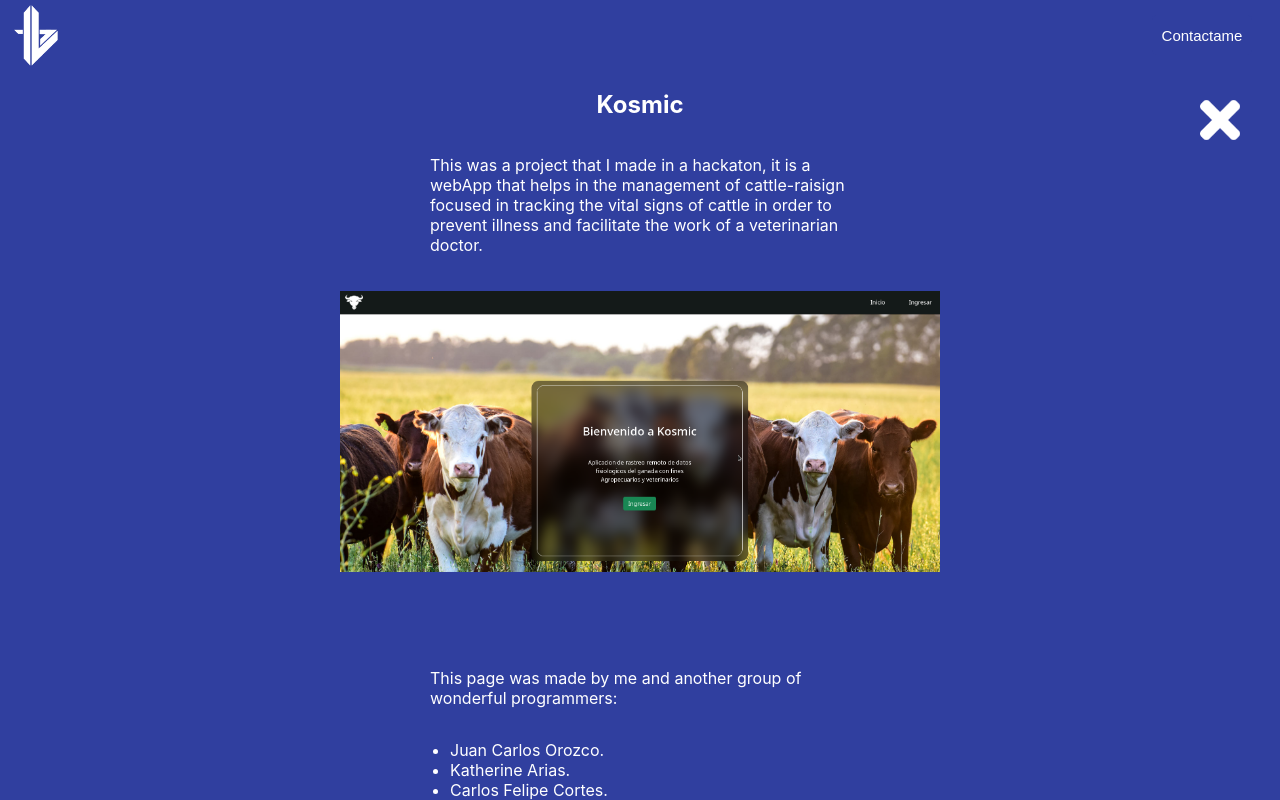
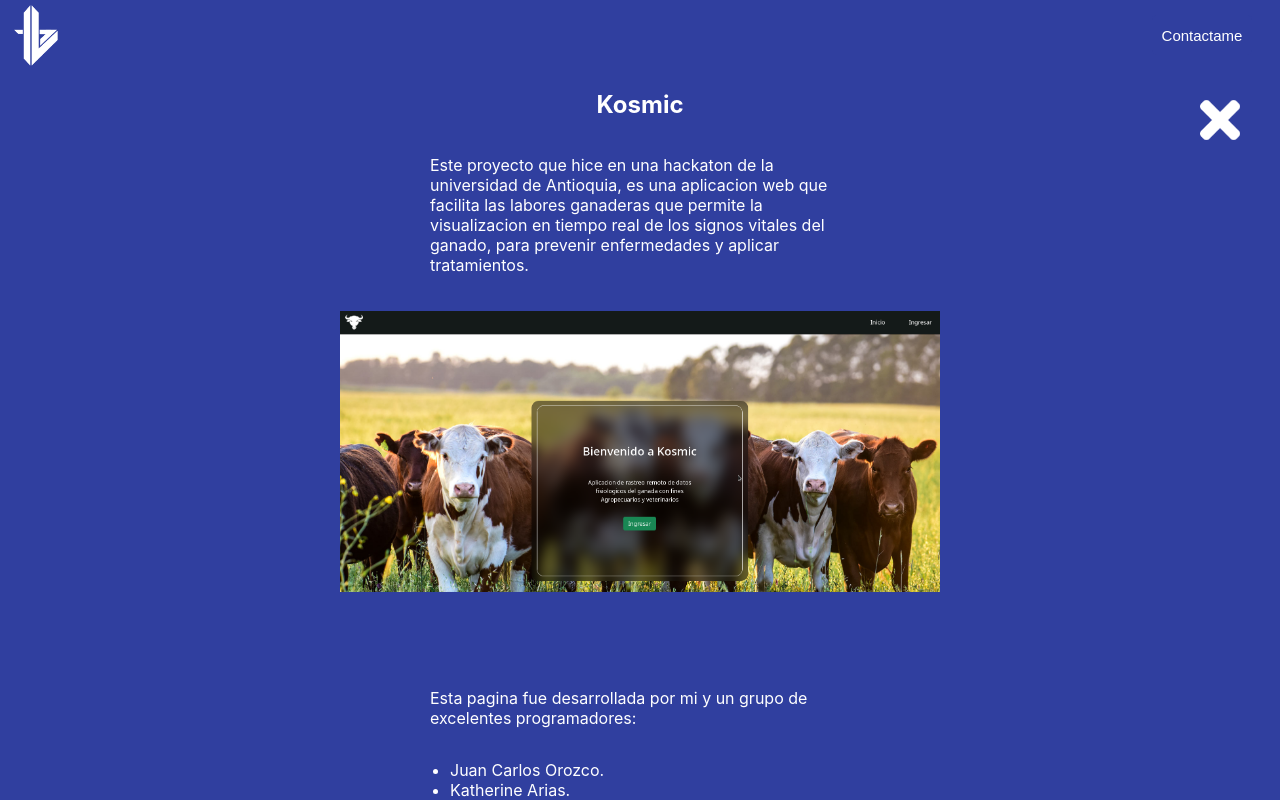
Before and after one commit to brayanCh/portfolio-react, a React (Create React App) app: page / in a window 1280 px wide. Both pictures are taken after a click on the element "Kosmic". Shown: the part 1945-2745 px from the top of the page. Built offline with nearby package versions, Linux system fonts and the light colour scheme.

Commit message:
paso a español 2/2

```diff
--- a/public/index.html
+++ b/public/index.html
@@ -2,7 +2,7 @@
 <html lang="en">
   <head>
     <meta charset="utf-8" />
-    <link rel="icon" href="%PUBLIC_URL%/favicon.ico" />
+    <link rel="icon" href="%PUBLIC_URL%/logo192.png" />
     <meta name="viewport" content="width=device-width, initial-scale=1" />
     <meta name="theme-color" content="#000000" />
     <meta
@@ -24,7 +24,7 @@
       work correctly both with client-side routing and a non-root public URL.
       Learn how to configure a non-root public URL by running `npm run build`.
     -->
-    <title>React App</title>
+    <title> Portfolio Brayan S. Ch</title>
   </head>
   <body>
     <noscript>You need to enable JavaScript to run this app.</noscript>
--- a/src/components/projects.js
+++ b/src/components/projects.js
@@ -19,7 +19,7 @@ const Project = props => {
                 <h2>{props.title}</h2>
             </div>
 
-            <div className={!isDisplayed ? "wrapper-exit hidden-pr" : "wrapper-exit"} onClick={cerrar} >
+            <div className={!isDisplayed ? "wrapper-exit-hd" : "wrapper-exit"} onClick={cerrar} >
                 <img src={exitSrc} alt="exit" />
             </div>
 
--- a/src/pages/intro.js
+++ b/src/pages/intro.js
@@ -16,7 +16,7 @@ const Intro = () => {
                         <br />
                         <br />
 
-                        Tengo experiencias en:
+                        Tengo experiencia en:
                     </p>
 
                     <ul>
--- a/src/pages/previous.js
+++ b/src/pages/previous.js
@@ -22,16 +22,19 @@ const PreviousWork = () => {
     const listOfProjects = [
         <Project title="Kosmic" exit={() => setShown(false)}>
 
-            <p>This was a project that I made in a hackaton, it is
-                a webApp that helps in the management of cattle-raisign
-                focused in tracking the vital signs of cattle in order to
-                prevent illness and facilitate the work of a veterinarian
-                doctor.</p>
-
+            <p>
+                Este proyecto que hice en una hackaton de la universidad de
+                Antioquia, es una aplicacion web que facilita las labores
+                ganaderas que permite la visualizacion en tiempo real de los
+                signos vitales del ganado, para prevenir enfermedades y aplicar
+                tratamientos.
+            </p>
             <img src={km1} alt="starting-page" />
 
-            <p> This page was made by me and another group of wonderful
-                programmers:</p>
+            <p>
+                Esta pagina fue desarrollada por mi y un grupo de excelentes
+                programadores:
+            </p>
 
             <ul>
                 <li>Juan Carlos Orozco.</li>
@@ -39,9 +42,10 @@ const PreviousWork = () => {
                 <li>Carlos Felipe Cortes.</li>
             </ul>
 
-            <p> It includes the register of veterinarians,
-            farm gestors, cattle and anomalies in the vital signs of
-            a given cow.</p>
+            <p>
+                Incluye el registro de veterinarios, gestores de finca
+                Ganado y anomalias en los signos vitales de un bovino dado.
+            </p>
 
             <img src={km2} alt="data of vital signs" />
             <img src={km3} alt="looking the data of a gestor" />
@@ -52,7 +56,7 @@ const PreviousWork = () => {
     return(
         <>
             <div className="portfolio flexcenter" >
-                <h2> Previous Work</h2>
+                <h2> Proyectos previos</h2>
 
                 <Card method={() => mostrarProyecto(0)} src={kosmicSrc} >Kosmic</Card>
 
--- a/src/style.css
+++ b/src/style.css
@@ -237,6 +237,11 @@ body * {
     position: fixed;
 }
 
+.wrapper-exit-hd{
+    top: 80px;
+    right: 100%;
+    position: fixed;
+}
 .
 
 .wrapper-exit img:hover{
@@ -244,6 +249,11 @@ body * {
     transition: 2s;
 }
 .wrapper-exit img{
+    height: 40px;
+    width: 40px;
+}
+
+.wrapper-exit-hd img{
     height: 40px;
     width: 40px;
 }
```
Also changed, not shown: public/logo192.png, public/logo512.png.
